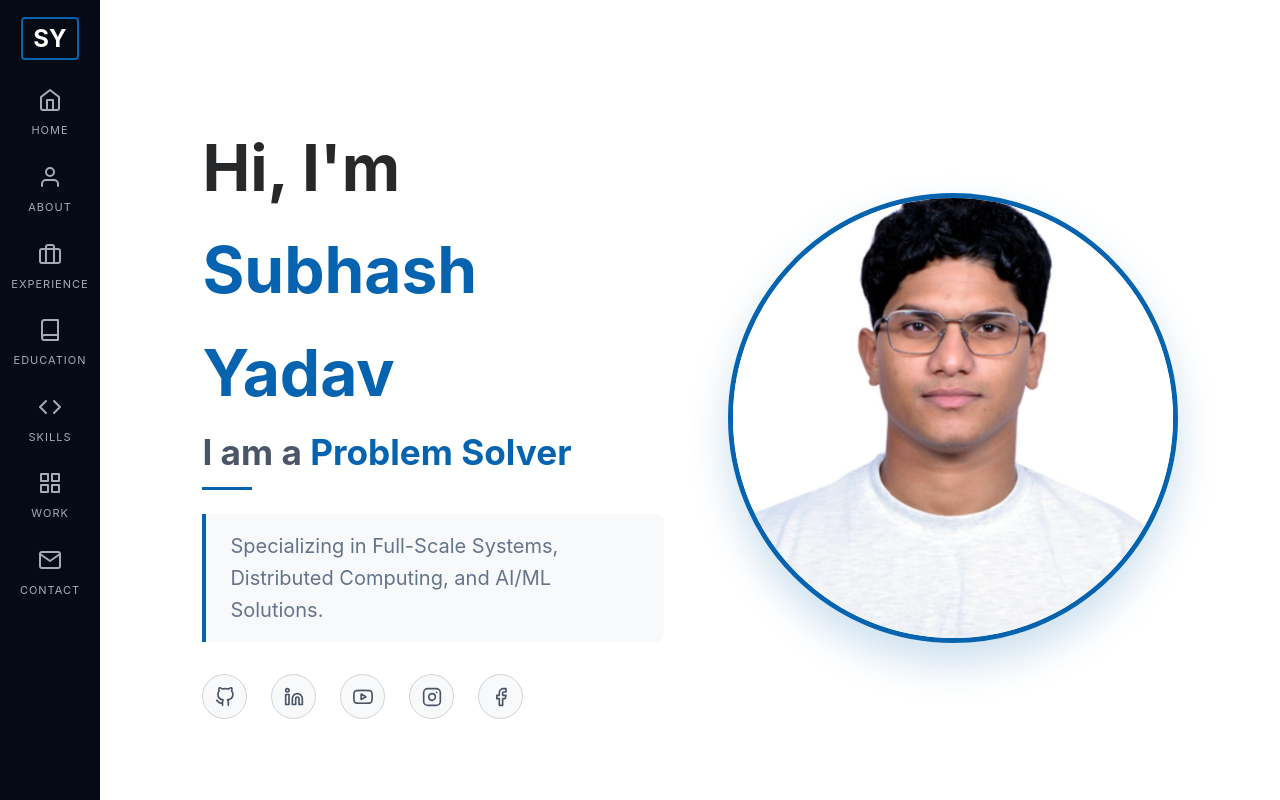
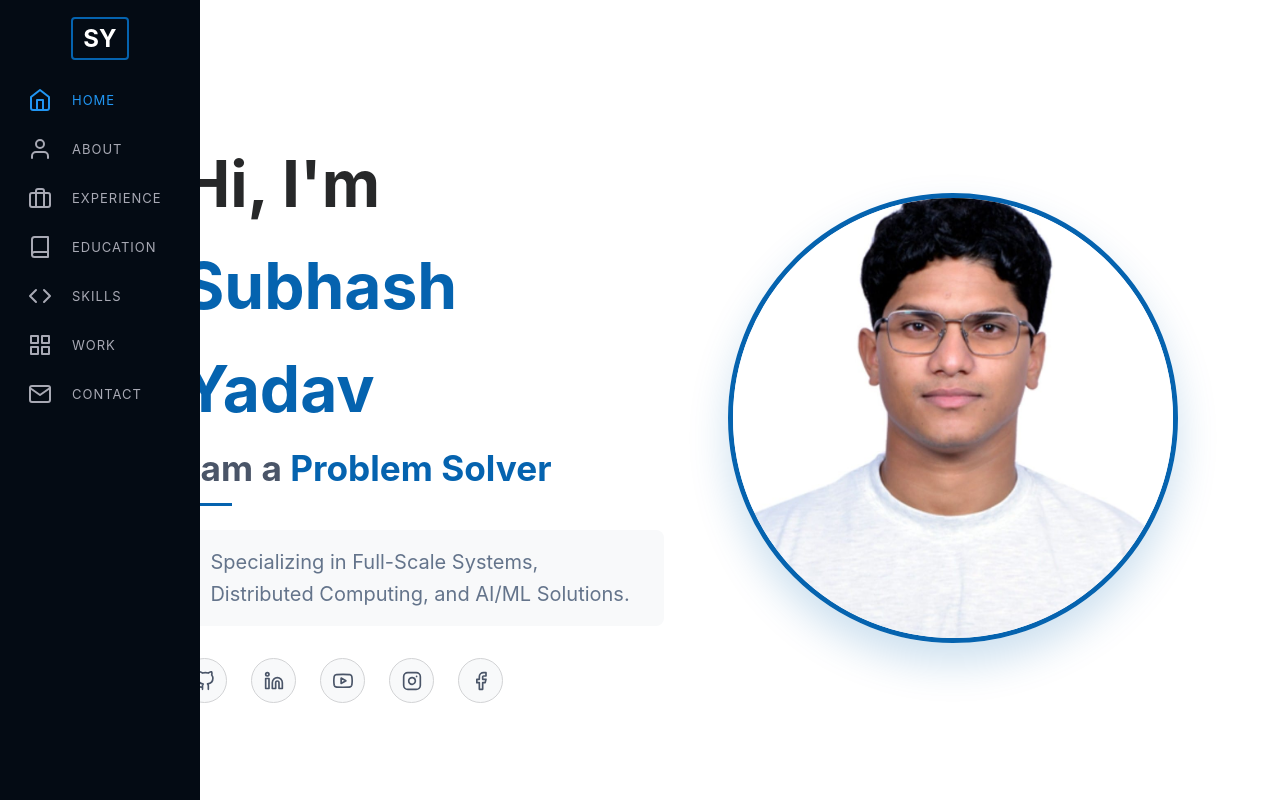
Before and after one commit to subhashyadavon/SubhashYadav, a React (Vite) app: page / in a window 1280 px wide. Shown: the top 800 px of the page. Built offline with nearby package versions, Linux system fonts and the light colour scheme.

Commit message:
feat: added scrollspy active highlighting and expanding hover sidebar

```diff
--- a/src/components/Navbar/Navbar.css
+++ b/src/components/Navbar/Navbar.css
@@ -3,18 +3,24 @@
   left: 0;
   top: 0;
   bottom: 0;
-  width: var(--sidebar-width);
+  width: 80px;
   background: #040b14;
   display: flex;
   flex-direction: column;
   padding: 20px 0;
   z-index: 999;
-  transition: all 0.3s;
+  transition: width 0.3s ease;
+  overflow: hidden;
+}
+
+.navbar:hover {
+  width: 200px;
 }
 
 .nav-logo {
   text-align: center;
   margin-bottom: 30px;
+  width: 100%;
 }
 
 .nav-logo a {
@@ -33,34 +39,47 @@
   margin: 0;
   display: flex;
   flex-direction: column;
-  align-items: center;
+  align-items: flex-start;
   gap: 25px;
+  width: 100%;
 }
 
 .anchor-link {
   display: flex;
-  flex-direction: column;
+  flex-direction: row;
   align-items: center;
   text-decoration: none;
   color: #a8a9b4;
-  transition: 0.3s;
-  font-size: 11px;
+  transition: color 0.3s;
+  font-size: 13px;
   text-transform: uppercase;
   letter-spacing: 1px;
+  width: 100%;
+  padding: 0 28px;
+  box-sizing: border-box;
 }
 
 .anchor-link:hover, .anchor-link.active {
-  color: #fff;
+  color: #2196f3; /* Bright blue for dark background */
 }
 
 .nav-text {
-  margin-top: 5px;
+  margin-left: 20px;
+  opacity: 0;
+  white-space: nowrap;
+  transition: opacity 0.3s ease;
 }
 
-/* SVG icons replaced dots */
+.navbar:hover .nav-text {
+  opacity: 1;
+}
+
+/* SVG icons */
 .anchor-link svg {
-  margin-bottom: 5px;
+  margin-bottom: 0;
   stroke: currentColor;
+  flex-shrink: 0;
+  width: 24px;
 }
 
 @media (max-width: 900px) {
--- a/src/components/Navbar/Navbar.jsx
+++ b/src/components/Navbar/Navbar.jsx
@@ -1,22 +1,44 @@
-import React from 'react'
+import React, { useState, useEffect } from 'react'
 import './Navbar.css'
 import AnchorLink from 'react-anchor-link-smooth-scroll'
 import { HomeIcon, UserIcon, BriefcaseIcon, BookIcon, CodeIcon, GridIcon, MailIcon } from './NavIcons'
 
 const Navbar = () => {
+  const [activeSection, setActiveSection] = useState('home');
+
+  useEffect(() => {
+    const observer = new IntersectionObserver((entries) => {
+      entries.forEach((entry) => {
+        if (entry.isIntersecting) {
+          setActiveSection(entry.target.id);
+        }
+      });
+    }, { threshold: 0.5 }); // trigger when halfway visible
+
+    const sectionIds = ['home', 'about', 'experience', 'education', 'techstack', 'work', 'contact'];
+    sectionIds.forEach((id) => {
+      const element = document.getElementById(id);
+      if (element) {
+        observer.observe(element);
+      }
+    });
+
+    return () => observer.disconnect();
+  }, []);
+
   return (
     <nav className="navbar">
       <div className="nav-logo">
         <AnchorLink href='#home'>SY</AnchorLink>
       </div>
       <ul className="nav-menu">
-        <li><AnchorLink className='anchor-link' offset={100} href='#home'><HomeIcon /><span className="nav-text">Home</span></AnchorLink></li>
-        <li><AnchorLink className='anchor-link' offset={100} href='#about'><UserIcon /><span className="nav-text">About</span></AnchorLink></li>
-        <li><AnchorLink className='anchor-link' offset={100} href='#experience'><BriefcaseIcon /><span className="nav-text">Experience</span></AnchorLink></li>
-        <li><AnchorLink className='anchor-link' offset={100} href='#education'><BookIcon /><span className="nav-text">Education</span></AnchorLink></li>
-        <li><AnchorLink className='anchor-link' offset={100} href='#techstack'><CodeIcon /><span className="nav-text">Skills</span></AnchorLink></li>
-        <li><AnchorLink className='anchor-link' offset={100} href='#work'><GridIcon /><span className="nav-text">Work</span></AnchorLink></li>
-        <li><AnchorLink className='anchor-link' offset={100} href='#contact'><MailIcon /><span className="nav-text">Contact</span></AnchorLink></li>
+        <li><AnchorLink className={`anchor-link ${activeSection === 'home' ? 'active' : ''}`} offset={100} href='#home'><HomeIcon /><span className="nav-text">Home</span></AnchorLink></li>
+        <li><AnchorLink className={`anchor-link ${activeSection === 'about' ? 'active' : ''}`} offset={100} href='#about'><UserIcon /><span className="nav-text">About</span></AnchorLink></li>
+        <li><AnchorLink className={`anchor-link ${activeSection === 'experience' ? 'active' : ''}`} offset={100} href='#experience'><BriefcaseIcon /><span className="nav-text">Experience</span></AnchorLink></li>
+        <li><AnchorLink className={`anchor-link ${activeSection === 'education' ? 'active' : ''}`} offset={100} href='#education'><BookIcon /><span className="nav-text">Education</span></AnchorLink></li>
+        <li><AnchorLink className={`anchor-link ${activeSection === 'techstack' ? 'active' : ''}`} offset={100} href='#techstack'><CodeIcon /><span className="nav-text">Skills</span></AnchorLink></li>
+        <li><AnchorLink className={`anchor-link ${activeSection === 'work' ? 'active' : ''}`} offset={100} href='#work'><GridIcon /><span className="nav-text">Work</span></AnchorLink></li>
+        <li><AnchorLink className={`anchor-link ${activeSection === 'contact' ? 'active' : ''}`} offset={100} href='#contact'><MailIcon /><span className="nav-text">Contact</span></AnchorLink></li>
       </ul>
     </nav>
   )
--- a/src/index.css
+++ b/src/index.css
@@ -7,7 +7,7 @@
   --color-border: #d2d3d5;
   --color-section-bg: #f8f9fa;
   --font-main: "Inter", -apple-system, BlinkMacSystemFont, "Segoe UI", Roboto, Helvetica, Arial, sans-serif;
-  --sidebar-width: 100px;
+  --sidebar-width: 80px;
 }
 
 * {
```
